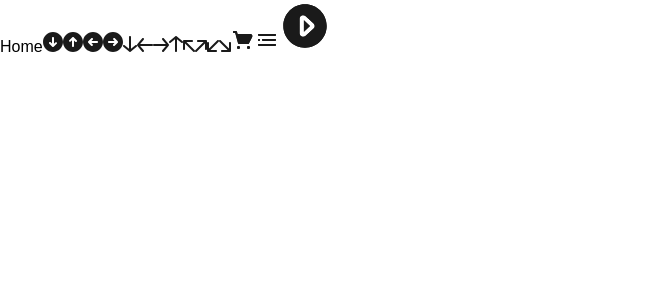
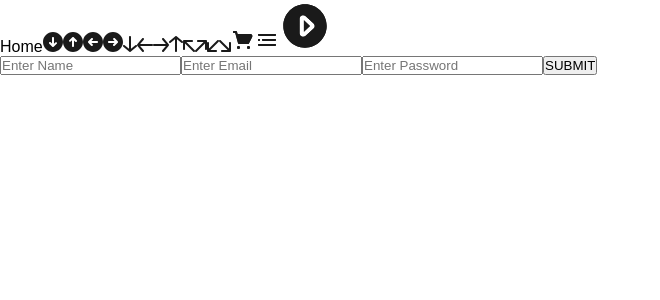
Before and after one commit to horler234/ecom, a Next.js app: page /demo in a window 1280 px wide. Shown: the top 300 px of the page, without its empty margins (0-660 px from the left). Built offline with nearby package versions, Linux system fonts and the light colour scheme; a web font is replaced by a local one.

Commit message:
added user authentication

```diff
--- a/models/User.ts
+++ b/models/User.ts
@@ -34,4 +34,6 @@ userSchema.pre("save", async function (next) {
   next();
 });
 
-export const User = model("user", userSchema);
+const User = model("user", userSchema);
+
+export default User;
--- a/pages/_app.tsx
+++ b/pages/_app.tsx
@@ -2,6 +2,8 @@ import App from "next/app";
 import { createGlobalStyle, ThemeProvider } from "styled-components";
 import { AppTheme } from "../theme/AppTheme";
 import { NextComponentType, NextPageContext } from "next";
+import { Provider } from "next-auth/client";
+// import { Provider } from "next-auth/client";
 
 /**
  * Custom Next.js App
@@ -60,10 +62,12 @@ interface MyAppProps extends App {
 
 const MyApp = ({ Component, pageProps }: MyAppProps) => {
   return (
-    <ThemeProvider theme={AppTheme}>
-      <GlobalStyle />
-      <Component {...pageProps} />
-    </ThemeProvider>
+    <Provider session={pageProps.session}>
+      <ThemeProvider theme={AppTheme}>
+        <GlobalStyle />
+        <Component {...pageProps} />
+      </ThemeProvider>
+    </Provider>
   );
 };
 
--- a/pages/api/auth/signup.ts
+++ b/pages/api/auth/signup.ts
@@ -1,7 +1,7 @@
 import { NextApiRequest, NextApiResponse } from "next";
 import { errors } from "../../../constants/errors";
 import connectDB from "../../../middleware/mongodb";
-import { User } from "../../../models/User";
+import User from "../../../models/User";
 import { HttpMethod } from "../../../types/HttpMethod";
 import { UserMongoose } from "../../../types/UserMongoose";
 import { handleAuthErrors } from "../../../util/apiHelpers/handleAuthErrors";
@@ -31,6 +31,7 @@ const signUpAPIRoute = async (req: NextApiRequest, res: NextApiResponse) => {
   } catch (err) {
     const errors = handleAuthErrors(err);
     res.status(400).json({ errors });
+    console.error(errors);
   }
 };
 
--- a/pages/demo.tsx
+++ b/pages/demo.tsx
@@ -1,4 +1,5 @@
 import Head from "next/head";
+import React, { useState } from "react";
 import {
   ArrowDownCircleIcon,
   ArrowDownIcon,
@@ -14,10 +15,54 @@ import {
   ArrowUpRightIcon,
   CartIcon,
   HamburgerIcon,
-  PlayCircleIcon
+  PlayCircleIcon,
 } from "../components/icons";
+import { signIn } from "next-auth/client";
+import { useRouter } from "next/router";
 
 export default function DemoPage() {
+  const [name, setName] = useState<string>("");
+  const [email, setEmail] = useState<string>("");
+  const [password, setPassword] = useState<string>("");
+
+  const router = useRouter();
+
+  const handleSubmit = async (e: React.FormEvent<HTMLFormElement>) => {
+    e.preventDefault();
+
+    try {
+      const res = await fetch("/api/auth/signup", {
+        method: "POST",
+        body: JSON.stringify({ name, email, password, isRegistered: false }),
+        headers: {
+          "Content-Type": "application/json",
+        },
+      });
+
+      const data = await res.json();
+      console.log(data);
+      if (data._id) {
+        const result = await signIn("credentials", {
+          redirect: false,
+          email,
+          password,
+        });
+
+        console.log(data.password, password);
+
+        console.log(result);
+      }
+
+      // setName("");
+      // setEmail("");
+      // setPassword("");
+
+      // console.log(res);
+    } catch (err) {
+      console.log(err);
+    }
+  };
+
   return (
     <>
       <Head>
@@ -40,6 +85,30 @@ export default function DemoPage() {
       <CartIcon />
       <HamburgerIcon />
       <PlayCircleIcon />
+      <form onSubmit={handleSubmit}>
+        <input
+          type="text"
+          id="user_name"
+          placeholder="Enter Name"
+          onChange={(e) => setName(e.target.value)}
+          value={name}
+        />
+        <input
+          type="text"
+          id="user_email"
+          placeholder="Enter Email"
+          onChange={(e) => setEmail(e.target.value)}
+          value={email}
+        />
+        <input
+          type="password"
+          id="user_password"
+          placeholder="Enter Password"
+          onChange={(e) => setPassword(e.target.value)}
+          value={password}
+        />
+        <input type="submit" value="SUBMIT" />
+      </form>
     </>
   );
 }
--- a/tsconfig.json
+++ b/tsconfig.json
@@ -22,7 +22,7 @@
     "next-env.d.ts",
     "**/*.ts",
     "**/*.tsx"
-, "next.config.js", "middleware/mongodb.js"  ],
+, "next.config.js", "middleware/mongodb.js", "lib/db.js"  ],
   "exclude": [
     "node_modules"
   ]
```
Also changed, not shown: lib/db.js (added, +10 -0 lines), pages/api/auth/[...nextAuth].ts (+27 -3 lines), pages/signed.tsx (added, +36 -0 lines).
